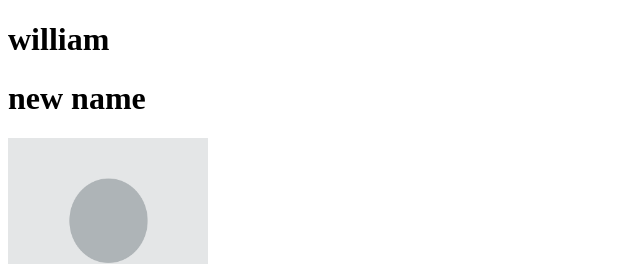
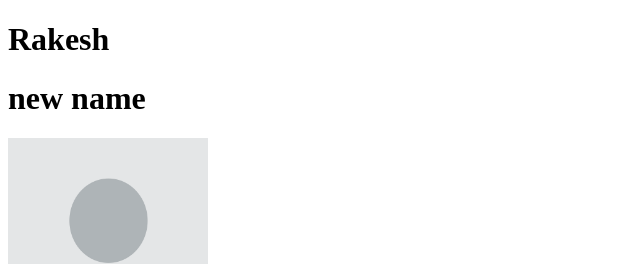
Before and after one commit to RAKESH-P13/FIRST_PROJECT, a plain HTML site: page index.html in a window 1280 px wide. Shown: the top 264 px of the page, 0-640 px from the left. Drawn offline with Linux system fonts and the light colour scheme.

Commit message:
change the name

```diff
--- a/index.html
+++ b/index.html
@@ -6,7 +6,7 @@
     <title>My first website</title>
 </head>
 <body>
-    <h1>william</h1>
+    <h1>Rakesh</h1>
     <h1>new name</h1>
     <img width="200px" src="profile.webp" alt="" srcset="">
     <p>My profile text</p>
```
